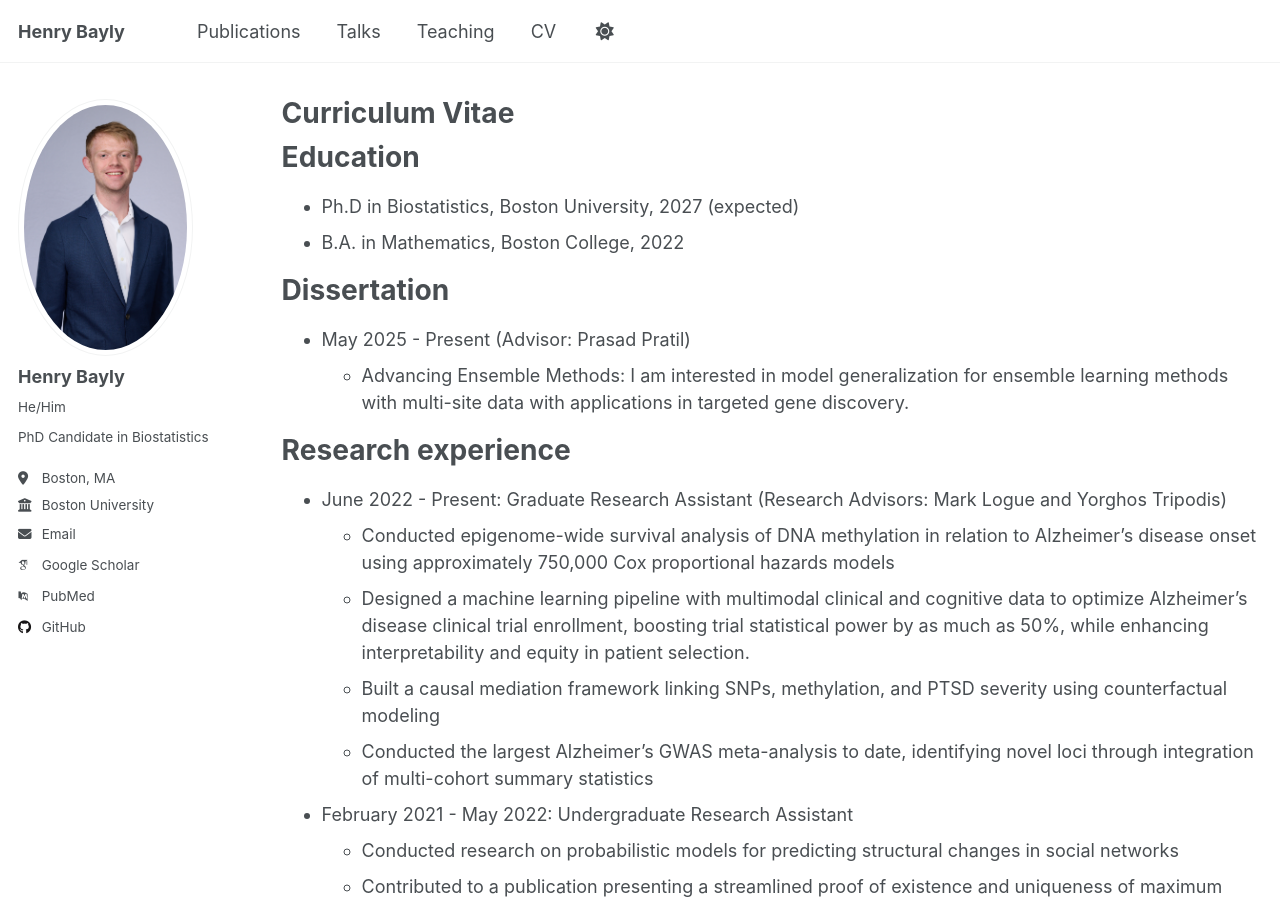
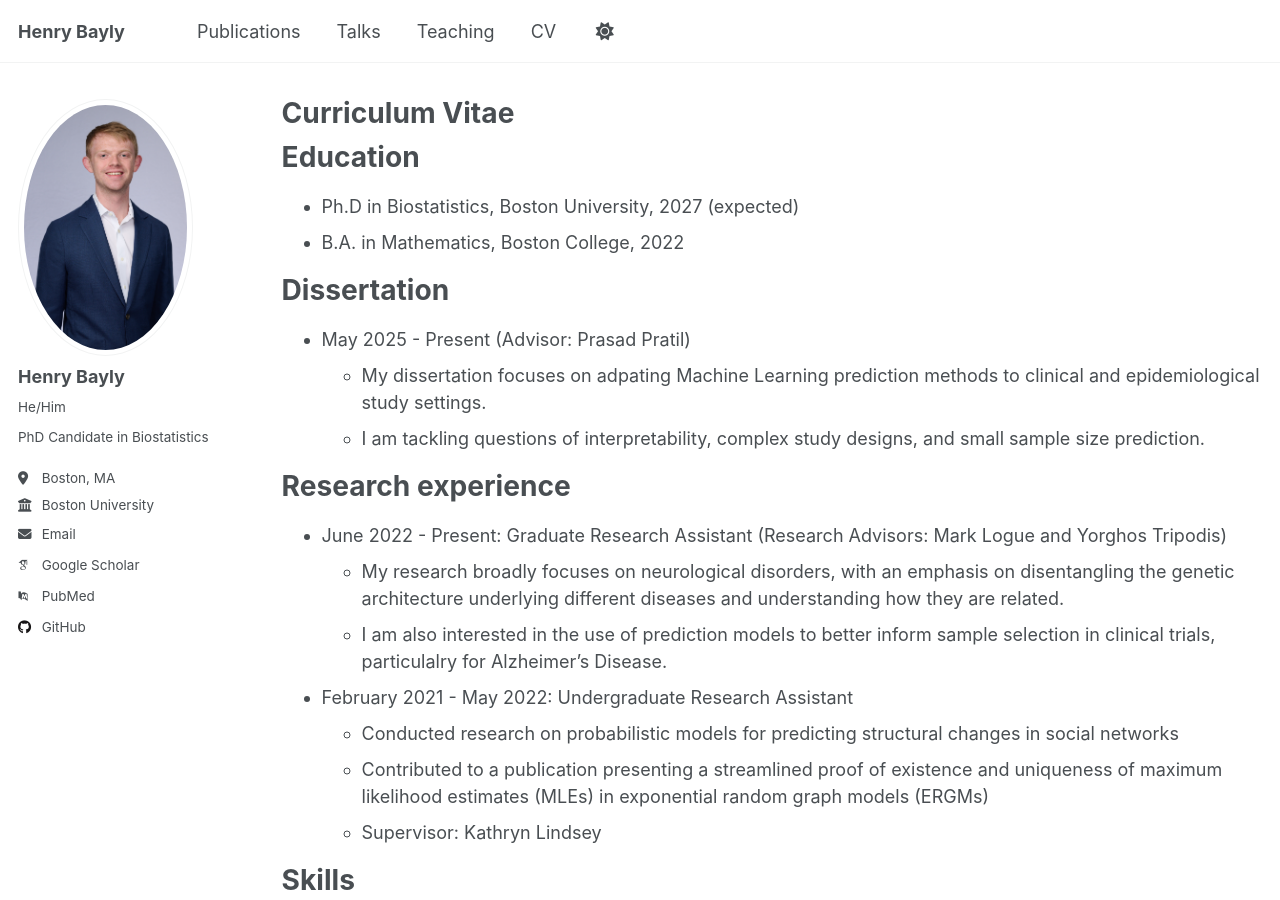
Before and after one commit to Henry-Bayly/HenryBayly.github.io, a Jekyll site: the page built from _pages/cv.md, in a window 1280 px wide and 900 px high. Built offline with Jekyll 4.4.1, drawn with Linux system fonts in a browser that asks for light colours; some web fonts are replaced.

Commit message:
Update cv.md

```diff
--- a/_pages/cv.md
+++ b/_pages/cv.md
@@ -17,15 +17,14 @@ Education
 Dissertation
 ======
 * May 2025 - Present (Advisor: Prasad Pratil)
-  * Advancing Ensemble Methods: I am interested in model generalization for ensemble learning methods with multi-site data with applications in targeted gene discovery.
+  * My dissertation focuses on adpating Machine Learning prediction methods to clinical and epidemiological study settings.
+  * I am tackling questions of interpretability, complex study designs, and small sample size prediction.
 
 Research experience
 ======
 * June 2022 - Present: Graduate Research Assistant (Research Advisors: Mark Logue and Yorghos Tripodis)
-  * Conducted epigenome-wide survival analysis of DNA methylation in relation to Alzheimer’s disease onset using approximately 750,000 Cox proportional hazards models
-  * Designed a machine learning pipeline with multimodal clinical and cognitive data to optimize Alzheimer’s disease clinical trial enrollment, boosting trial statistical power by as much as 50%, while enhancing interpretability and equity in patient selection.
-  * Built a causal mediation framework linking SNPs, methylation, and PTSD severity using counterfactual modeling
-  * Conducted the largest Alzheimer’s GWAS meta-analysis to date, identifying novel loci through integration of multi-cohort summary statistics
+  * My research broadly focuses on neurological disorders, with an emphasis on disentangling the genetic architecture underlying different diseases and understanding how they are related.
+  * I am also interested in the use of prediction models to better inform sample selection in clinical trials, particulalry for Alzheimer's Disease.
 
 * February 2021 - May 2022: Undergraduate Research Assistant
   * Conducted research on probabilistic models for predicting structural changes in social networks
```
